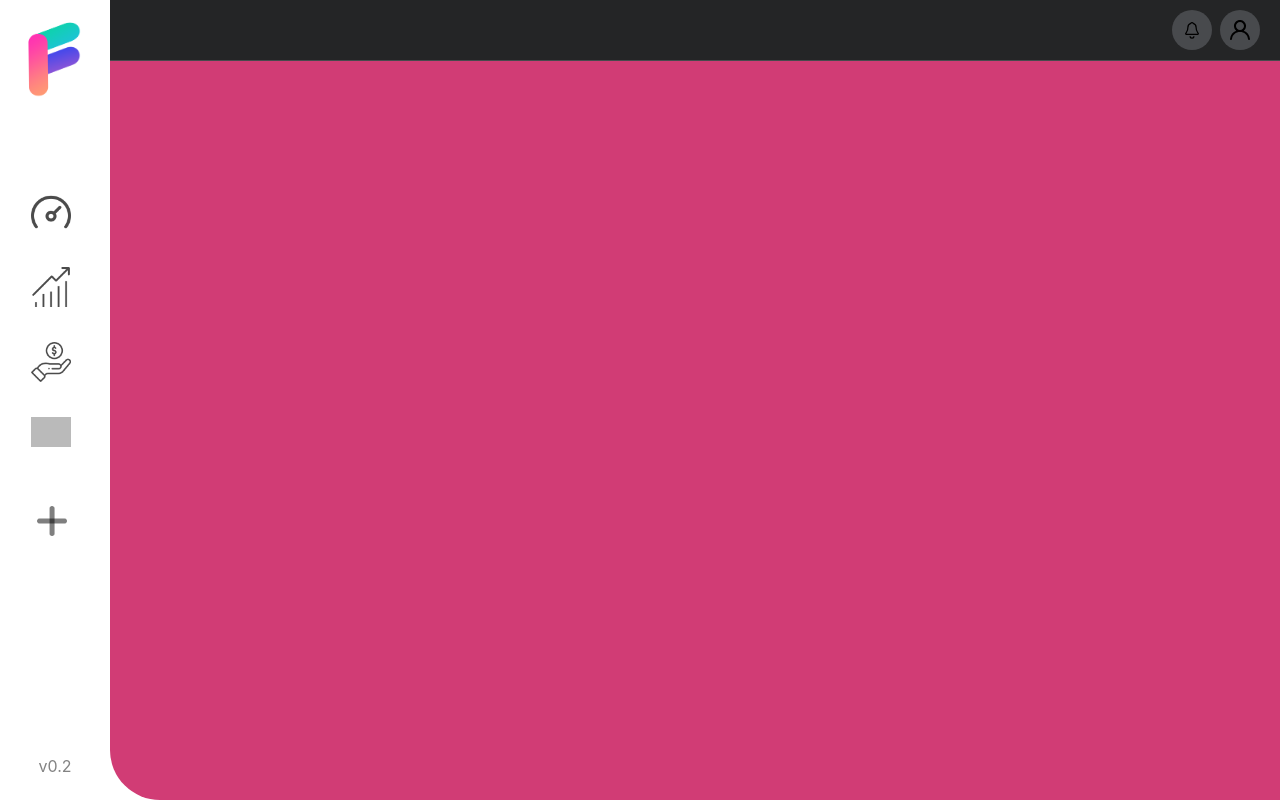
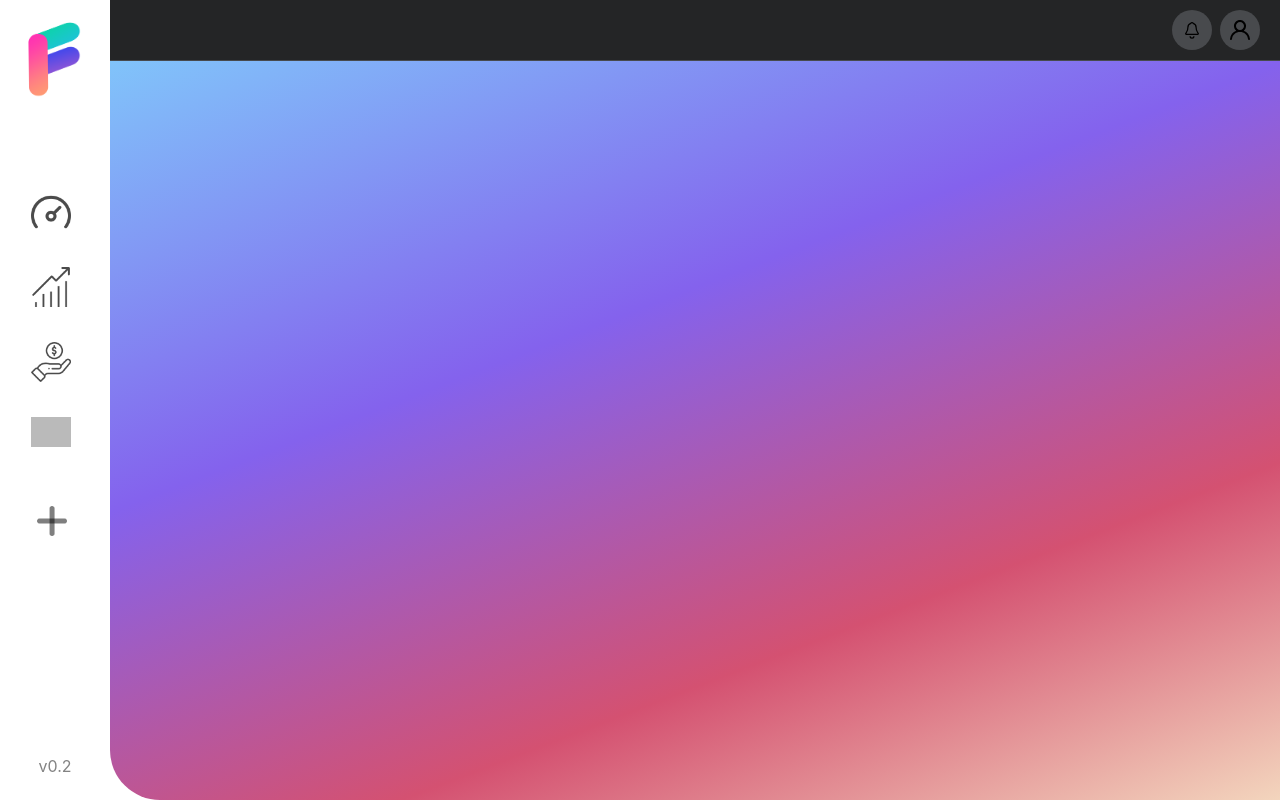
Before and after one commit to TeetSimson/FuturFolio., a React (Create React App) app in the folder FuturFolio_FrontEnd/futurfolio/: page / in a window 1280 px wide. Both pictures are taken after a click on the input "Sign in". Built offline with nearby package versions, Linux system fonts and the light colour scheme; grey boxes are pictures that could not be loaded.

Commit message:
Added gradient background

```diff
--- a/FuturFolio_FrontEnd/futurfolio/src/App.css
+++ b/FuturFolio_FrontEnd/futurfolio/src/App.css
@@ -8,7 +8,8 @@
 }
 
 .background {
-  background-color: rgb(209, 60, 117);
+  background: rgb(128,209,252);
+  background: linear-gradient(159deg, rgba(128,209,252,1) 0%, rgba(132,98,237,1) 41%, rgba(212,81,113,1) 73%, rgba(243,213,189,1) 100%);
   height: 100%;
   border-top-left-radius: 50px;
   border-bottom-left-radius: 50px;
```
